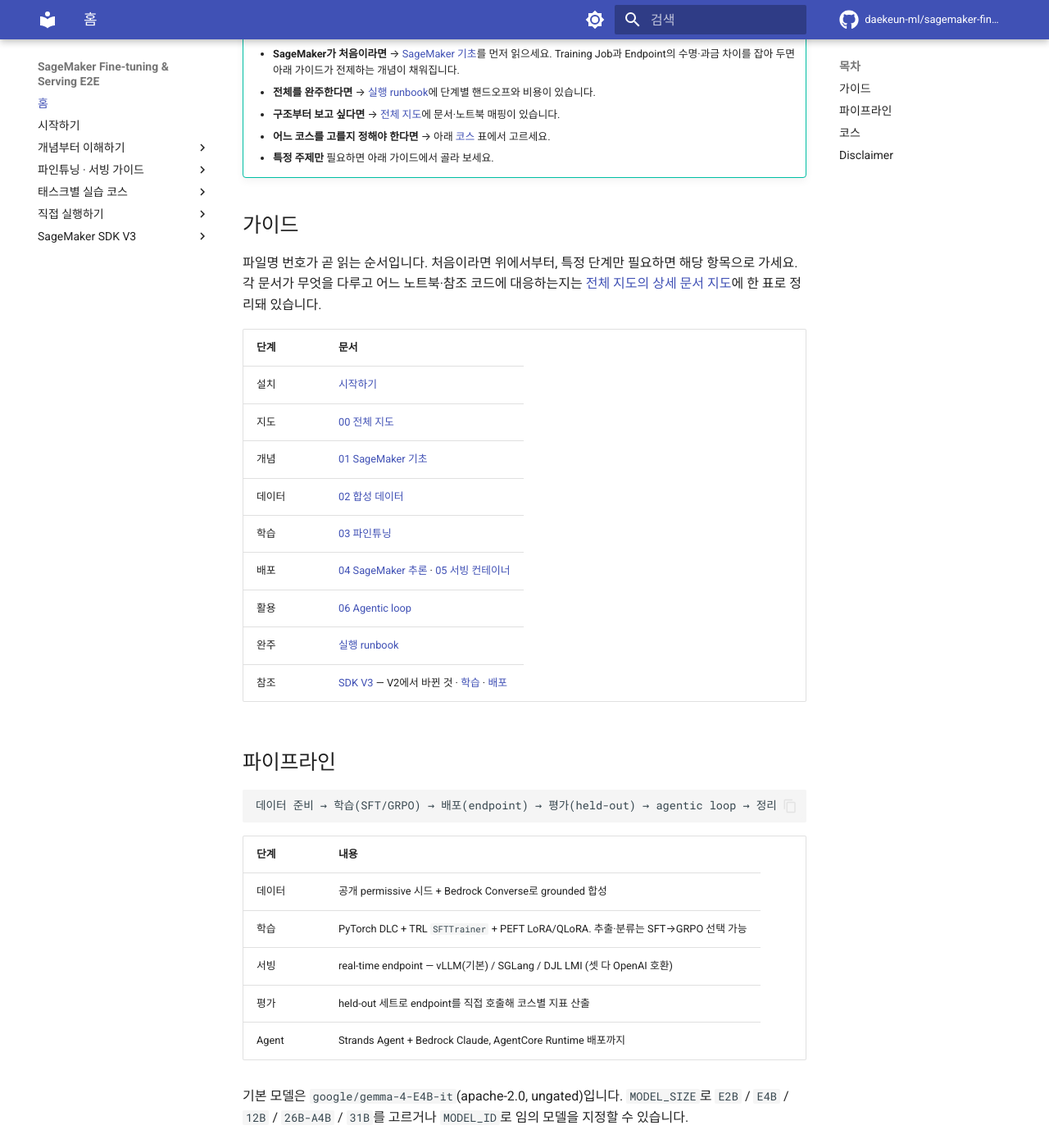
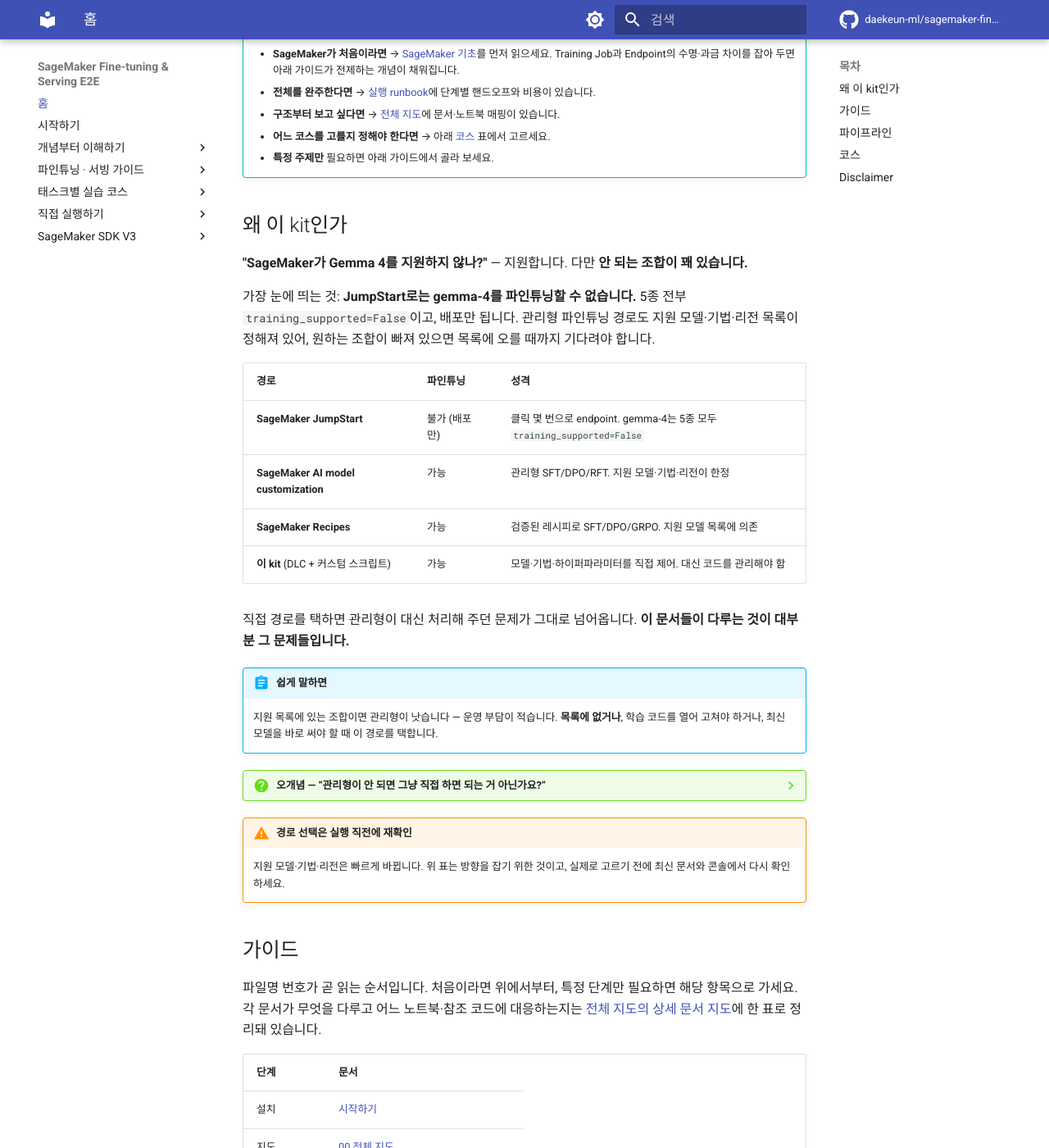
Before and after one commit to daekeun-ml/sagemaker-finetune-serve-e2e, an MkDocs documentation site: the page built from docs/index.md, in a window 1280 px wide and 1400 px high, scrolled down 298 px. Shown: the whole window at 82% size. Built offline with MkDocs 1.6.1 and Material for MkDocs 9.7.7, drawn with Linux system fonts in a browser that asks for light colours; comment, search, counter and statistics services are not loaded.

Commit message:
Open the README and the docs home with the question a reader actually has
Both pages started from my framing rather than the reader's. The docs home said
"SageMaker에서 Gemma 4를 다루는 길은 여러 개입니다. 관리형 경로도 있고, 컨테이너를
직접 가져가는 길도 있습니다. 문제는 길마다 되는 것과 안 되는 것이 다르고…" — four
clauses of scene-setting before anything checkable. It now opens with the doubt a
reader arrives with and answers it with a fact: JumpStart cannot fine-tune gemma-4,
all five sizes report training_supported=False.

The docs home gets its own version of the section rather than a copy of the
README's. The README decides whether to use this kit; the docs home routes you to a
page, so each trap it lists links to the doc that owns it — the KV-shared tensors
that vanish on save_pretrained, the 3600s default that kills a job during merge,
the max_num_seqs=256 OOM, the silent truncation you only see in finish_reason.

Naming: JumpStart is SageMaker JumpStart on first mention, HyperPod is SageMaker
HyperPod, and BYOS was wrong for what this does — bringing a container is BYOC.
Dropped 자산 throughout; it reads as a literal rendering of "asset" and the repo
already says kit. The Tracks heading was left over from before the rename to 코스.

The README was missing pipelines/ entirely — no mention of the scripts, config.yaml,
or the SDK V3 pages. Added a "How to run" section contrasting the notebook and
script paths, and rewrote the env section around the split between settings in a
file and secrets in the environment. Folded the Requirements table and the
why-not-managed rationale into details blocks so the page scans.

```diff
--- a/docs/index.md
+++ b/docs/index.md
@@ -10,6 +10,38 @@
     - **구조부터 보고 싶다면** → [전체 지도](00_overview.md)에 문서·노트북 매핑이 있습니다.
     - **어느 코스를 고를지 정해야 한다면** → 아래 [코스](#코스) 표에서 고르세요.
     - **특정 주제만** 필요하면 아래 가이드에서 골라 보세요.
+
+## 왜 이 kit인가
+
+**"SageMaker가 Gemma 4를 지원하지 않나?"** — 지원합니다. 다만 **안 되는 조합이 꽤 있습니다.**
+
+가장 눈에 띄는 것: **JumpStart로는 gemma-4를 파인튜닝할 수 없습니다.** 5종 전부 `training_supported=False`이고, 배포만 됩니다. 관리형 파인튜닝 경로도 지원 모델·기법·리전 목록이 정해져 있어, 원하는 조합이 빠져 있으면 목록에 오를 때까지 기다려야 합니다.
+
+| 경로 | 파인튜닝 | 성격 |
+|---|---|---|
+| **SageMaker JumpStart** | 불가 (배포만) | 클릭 몇 번으로 endpoint. gemma-4는 5종 모두 `training_supported=False` |
+| **SageMaker AI model customization** | 가능 | 관리형 SFT/DPO/RFT. 지원 모델·기법·리전이 한정 |
+| **SageMaker Recipes** | 가능 | 검증된 레시피로 SFT/DPO/GRPO. 지원 모델 목록에 의존 |
+| **이 kit** (DLC + 커스텀 스크립트) | 가능 | 모델·기법·하이퍼파라미터를 직접 제어. 대신 코드를 관리해야 함 |
+
+직접 경로를 택하면 관리형이 대신 처리해 주던 문제가 그대로 넘어옵니다. **이 문서들이 다루는 것이 대부분 그 문제들입니다.**
+
+!!! abstract "쉽게 말하면"
+    지원 목록에 있는 조합이면 관리형이 낫습니다 — 운영 부담이 적습니다.
+    **목록에 없거나**, 학습 코드를 열어 고쳐야 하거나, 최신 모델을 바로 써야 할 때 이 경로를 택합니다.
+
+??? question "오개념 — “관리형이 안 되면 그냥 직접 하면 되는 거 아닌가요?”"
+    되지만, 관리형이 조용히 처리해 주던 것들이 그대로 넘어옵니다. 이 kit이 실제로 부딪혀 고친 것들입니다.
+
+    - **`save_pretrained`로 저장한 gemma-4 E2B/E4B는 vLLM·SGLang·LMI에서 로드가 실패합니다.** KV-sharing 레이어의 텐서가 저장 과정에서 빠지기 때문입니다 → [서빙 컨테이너](05_serving_containers.md)
+    - **학습을 다 마친 잡이 머지 도중 죽습니다.** SDK가 `StoppingCondition`을 생략하면 1시간을 넣는데, 그 창이 머지·업로드까지 덮습니다 → [파인튜닝](03_finetuning.md#maxruntimeexceeded--학습-뒤-머지에서-잘리는-함정)
+    - **24GB GPU에서 서빙이 OOM으로 뜨지 않습니다.** vLLM 기본 `max_num_seqs=256`이 실습 규모에 과합니다 → [서빙 컨테이너](05_serving_containers.md)
+    - **응답이 조용히 잘립니다.** 예외도 없고 HTTP 200이라, `finish_reason`을 봐야 압니다 → [SageMaker 추론](04_sagemaker_inference.md)
+
+    각 문서에 증상 → 원인 → 대응 순으로 정리해 두었습니다.
+
+!!! warning "경로 선택은 실행 직전에 재확인"
+    지원 모델·기법·리전은 빠르게 바뀝니다. 위 표는 방향을 잡기 위한 것이고, 실제로 고르기 전에 최신 문서와 콘솔에서 다시 확인하세요.
 
 ## 가이드
 
```
Also changed, not shown: README.md (+64 -18 lines).
